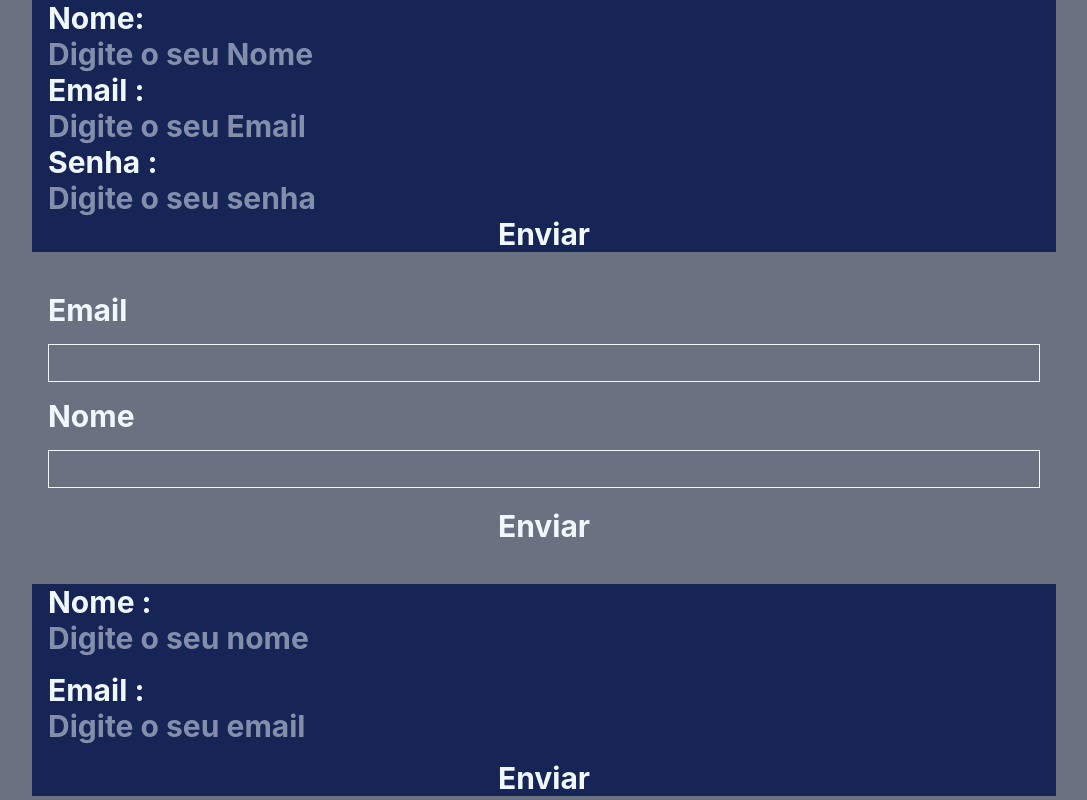
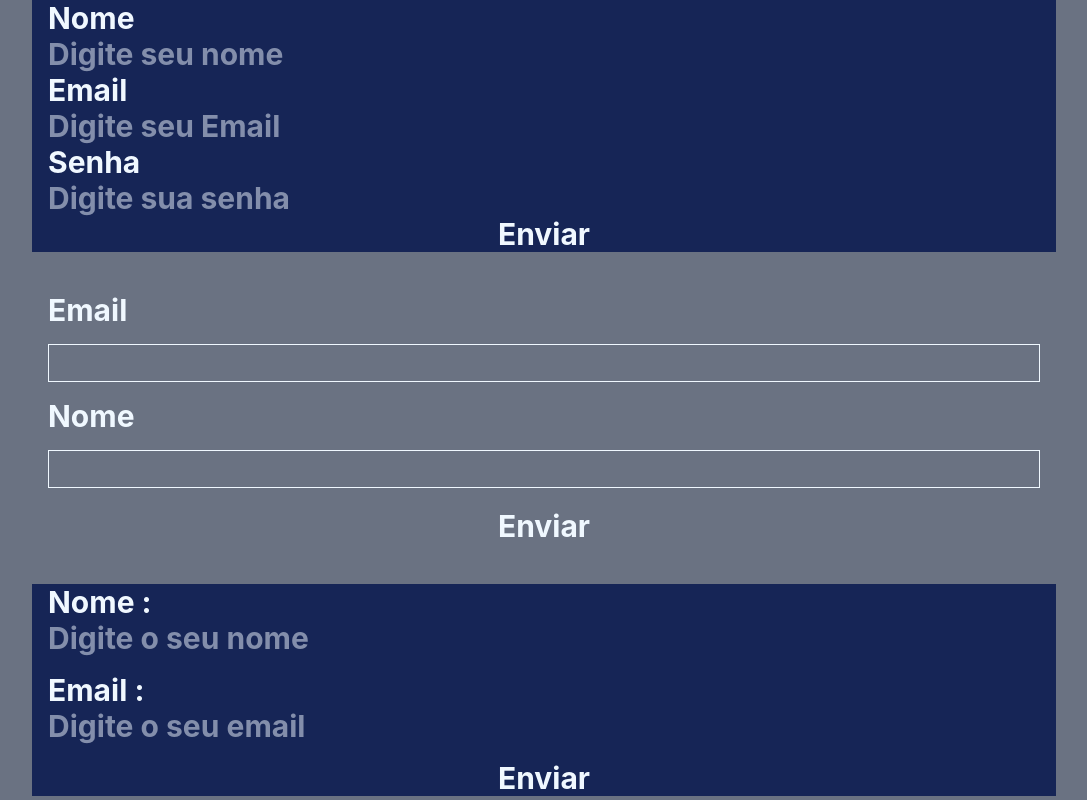
Before and after one commit to Paulo-Borges/FormTest, a React (Vite) app: page / in a window 1280 px wide. Shown: the top 800 px of the page, without its empty margins (96-1183 px from the left). Built offline with nearby package versions, Linux system fonts and the light colour scheme.

Commit message:
refatorando input´s MasForm

```diff
--- a/src/components/MasForm.tsx
+++ b/src/components/MasForm.tsx
@@ -2,12 +2,32 @@ import React, { useState } from "react";
 
 export const MasForm = () => {
   const [error, setError] = useState("");
-
   const [formData, setFormData] = useState({
     nome: "",
     email: "",
     senha: "",
   });
+
+  const fieldsForm = [
+    {
+      label: "Nome",
+      name: "nome",
+      type: "text",
+      placeholder: "Digite seu nome",
+    },
+    {
+      label: "Email",
+      name: "email",
+      type: "email",
+      placeholder: "Digite seu Email",
+    },
+    {
+      label: "Senha",
+      name: "senha",
+      type: "password",
+      placeholder: "Digite sua senha",
+    },
+  ];
 
   const HandlePasswordChange = (e: React.ChangeEvent<HTMLInputElement>) => {
     const { name, value } = e.target;
@@ -41,38 +61,23 @@ export const MasForm = () => {
       onSubmit={HandleSubmit}
       className="flex flex-col w-screen max-w-5xl px-4"
     >
-      <label htmlFor="nome" className="flex flex-col">
-        Nome:
-        <input
-          type="text"
-          name="nome"
-          value={formData.nome}
-          placeholder="Digite o seu Nome"
-          onChange={HandleChange}
-        />
-      </label>
+      {fieldsForm.map((field) => (
+        <div key={field.label}>
+          <label htmlFor="nome" className="flex flex-col">
+            {field.label}
+            <input
+              type={field.type}
+              name={field.name}
+              value={formData[field.name as keyof typeof formData]}
+              placeholder={field.placeholder}
+              onChange={
+                field.type === "password" ? HandlePasswordChange : HandleChange
+              }
+            />
+          </label>
+        </div>
+      ))}
 
-      <label htmlFor="email" className="flex flex-col">
-        Email :
-        <input
-          type="email"
-          name="email"
-          value={formData.email}
-          placeholder="Digite o seu Email"
-          onChange={HandleChange}
-        />
-      </label>
-
-      <label htmlFor="senha" className="flex flex-col">
-        Senha :
-        <input
-          type="password"
-          name="senha"
-          value={formData.senha}
-          placeholder="Digite o seu senha"
-          onChange={HandlePasswordChange}
-        />
-      </label>
       {error && <span style={{ color: "red", display: "block" }}>{error}</span>}
       <button>Enviar</button>
     </form>
```
